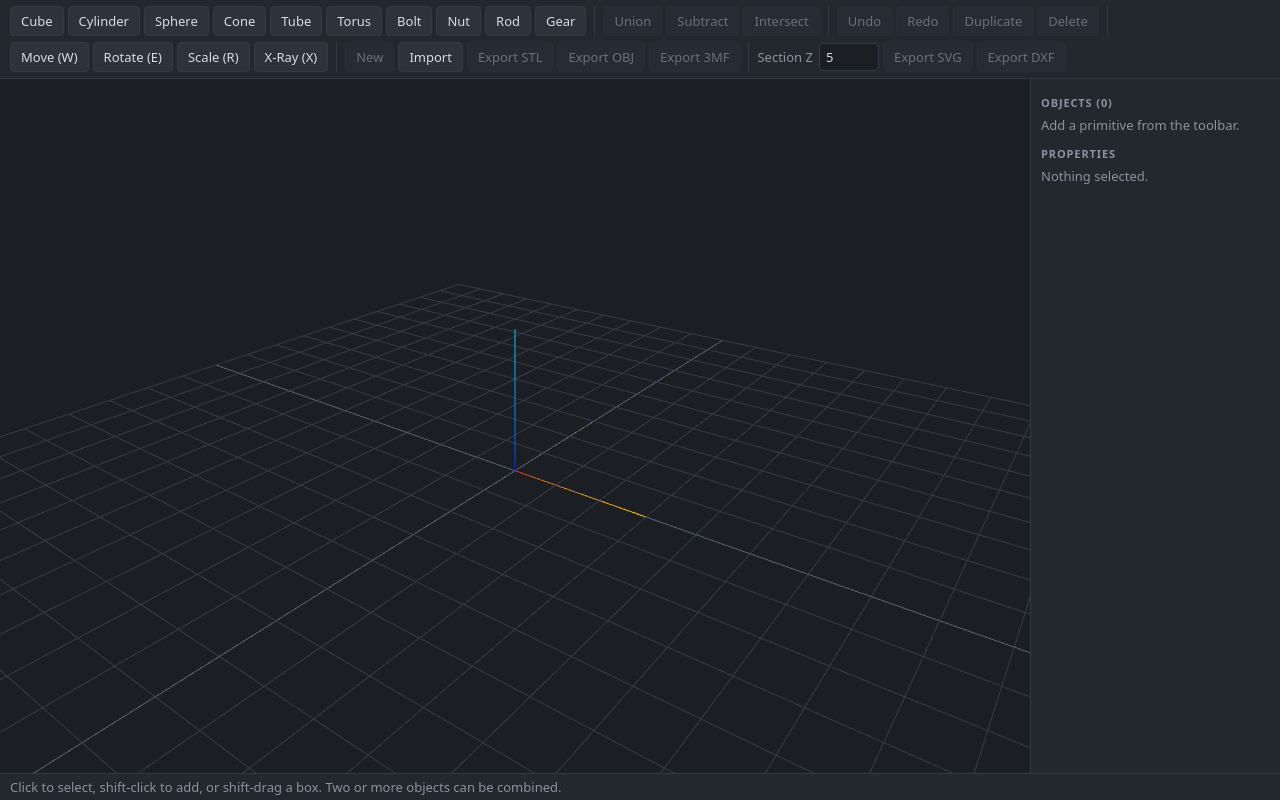
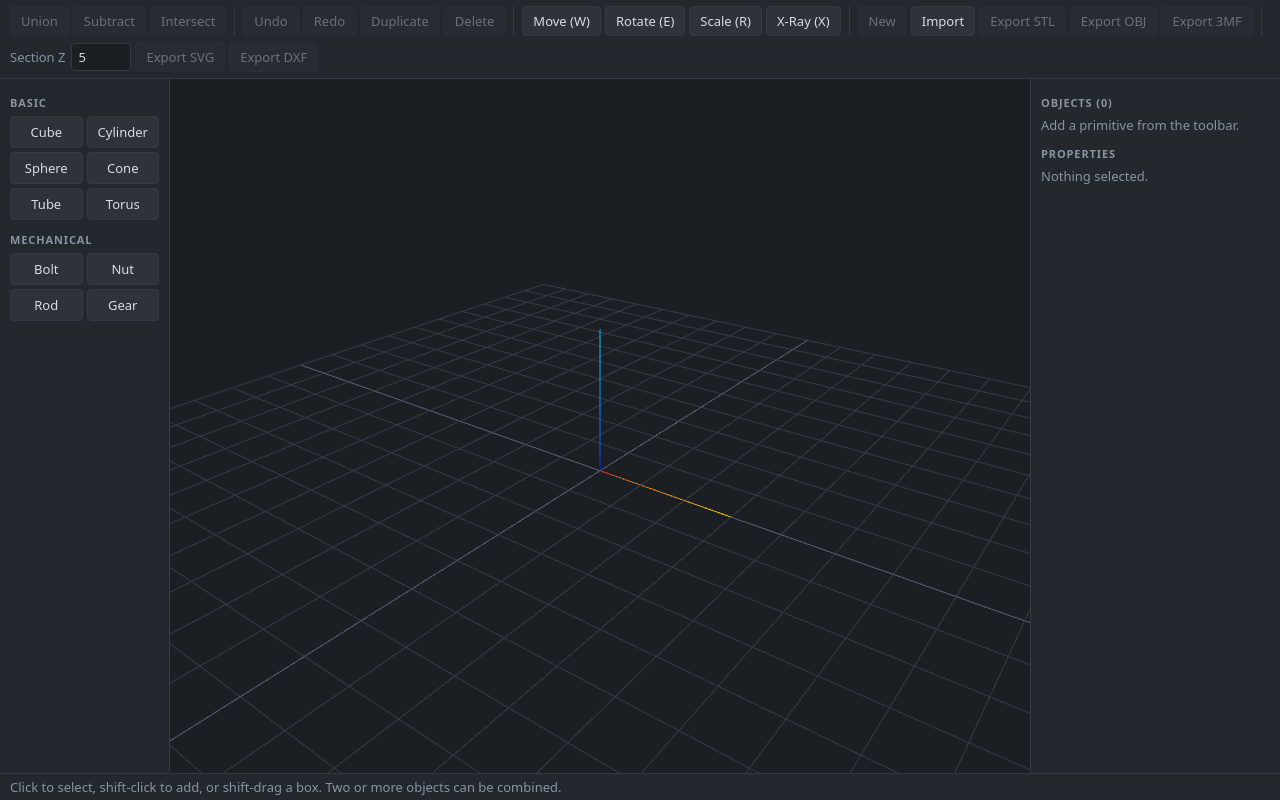
Before and after one commit to N9601/FlowCAD, a website built with Vite: page index.html in a window 1280 px wide. Built offline with nearby package versions, Linux system fonts and the light colour scheme; animation ran at ten frames a second.

Commit message:
Move shape creation into a categorized left palette

```diff
--- a/index.html
+++ b/index.html
@@ -9,6 +9,7 @@
   <body>
     <div id="app">
       <header id="toolbar"></header>
+      <nav id="palette"></nav>
       <main id="viewport"></main>
       <aside id="panel"></aside>
       <footer id="statusbar">Ready</footer>
--- a/src/main.ts
+++ b/src/main.ts
@@ -1,5 +1,6 @@
 import './style.css'
 import { CadDocument, type SavedDocument } from './document'
+import { buildPalette } from './palette'
 import { buildPanel } from './panel'
 import { autosave } from './storage'
 import { buildToolbar } from './toolbar'
@@ -10,6 +11,7 @@ const $ = (sel: string) => document.querySelector<HTMLElement>(sel)!
 const view = new Viewport($('#viewport'))
 const doc = new CadDocument(view)
 buildToolbar($('#toolbar'), $('#statusbar'), doc)
+buildPalette($('#palette'), $('#statusbar'), doc)
 buildPanel($('#panel'), $('#statusbar'), doc)
 
 const saved = await autosave.load<SavedDocument>().catch(() => undefined)
--- /dev/null
+++ b/src/palette.ts
@@ -0,0 +1,49 @@
+import { csg } from './csg/client'
+import type { PrimitiveSpec } from './csg/protocol'
+import type { CadDocument } from './document'
+
+interface Shape {
+  label: string
+  spec: PrimitiveSpec
+}
+
+const CATEGORIES: { title: string; shapes: Shape[] }[] = [
+  {
+    title: 'Basic',
+    shapes: [
+      { label: 'Cube', spec: { kind: 'cube', x: 20, y: 20, z: 20 } },
+      { label: 'Cylinder', spec: { kind: 'cylinder', radius: 10, height: 20, segments: 64 } },
+      { label: 'Sphere', spec: { kind: 'sphere', radius: 12, segments: 64 } },
+      { label: 'Cone', spec: { kind: 'cone', radius: 10, height: 20, segments: 64 } },
+      { label: 'Tube', spec: { kind: 'tube', outerRadius: 10, innerRadius: 7, height: 20, segments: 64 } },
+      { label: 'Torus', spec: { kind: 'torus', majorRadius: 14, minorRadius: 4, segments: 64 } },
+    ],
+  },
+  {
+    title: 'Mechanical',
+    shapes: [
+      { label: 'Bolt', spec: { kind: 'bolt', size: 8, length: 25 } },
+      { label: 'Nut', spec: { kind: 'nut', size: 8, clearance: 0.15 } },
+      { label: 'Rod', spec: { kind: 'rod', size: 8, length: 40 } },
+      { label: 'Gear', spec: { kind: 'gear', module: 2, teeth: 20, pressureAngle: 20, thickness: 8, bore: 8 } },
+    ],
+  },
+]
+
+export function buildPalette(root: HTMLElement, status: HTMLElement, doc: CadDocument) {
+  for (const { title, shapes } of CATEGORIES) {
+    root.appendChild(Object.assign(document.createElement('h2'), { textContent: title }))
+    const grid = root.appendChild(Object.assign(document.createElement('div'), { className: 'grid' }))
+    for (const { label, spec } of shapes) {
+      const button = grid.appendChild(Object.assign(document.createElement('button'), { textContent: label }))
+      button.addEventListener('click', async () => {
+        try {
+          doc.add(label, await csg.primitive(spec), spec)
+          doc.commit()
+        } catch (err) {
+          status.textContent = `Error: ${err instanceof Error ? err.message : err}`
+        }
+      })
+    }
+  }
+}
--- a/src/style.css
+++ b/src/style.css
@@ -24,7 +24,7 @@ body {
 
 #app {
   display: grid;
-  grid-template-columns: 1fr 250px;
+  grid-template-columns: 170px 1fr 250px;
   grid-template-rows: auto 1fr auto;
   height: 100%;
 }
@@ -34,14 +34,33 @@ body {
   grid-column: 1 / -1;
 }
 
-#panel {
+#panel,
+#palette {
   overflow-y: auto;
   padding: 4px 10px 12px;
   background: var(--panel);
+}
+
+#panel {
   border-left: 1px solid var(--border);
 }
 
-#panel h2 {
+#palette {
+  border-right: 1px solid var(--border);
+}
+
+#palette .grid {
+  display: grid;
+  grid-template-columns: 1fr 1fr;
+  gap: 4px;
+}
+
+#palette button {
+  padding: 6px 4px;
+}
+
+#panel h2,
+#palette h2 {
   margin: 12px 0 6px;
   font-size: 11px;
   letter-spacing: 0.08em;
--- a/src/toolbar.ts
+++ b/src/toolbar.ts
@@ -1,23 +1,10 @@
 import { Matrix4 } from 'three'
 import { csg } from './csg/client'
-import type { BooleanOp, PrimitiveSpec } from './csg/protocol'
+import type { BooleanOp } from './csg/protocol'
 import type { CadDocument } from './document'
 import { decodeObj, encode3mf, encodeObj, type NamedPart } from './io/mesh-formats'
 import { encodeDxf, encodeSvg } from './io/section'
 import { decodeStl, download, encodeBinaryStl } from './io/stl'
-
-const PRIMITIVES: { label: string; spec: PrimitiveSpec }[] = [
-  { label: 'Cube', spec: { kind: 'cube', x: 20, y: 20, z: 20 } },
-  { label: 'Cylinder', spec: { kind: 'cylinder', radius: 10, height: 20, segments: 64 } },
-  { label: 'Sphere', spec: { kind: 'sphere', radius: 12, segments: 64 } },
-  { label: 'Cone', spec: { kind: 'cone', radius: 10, height: 20, segments: 64 } },
-  { label: 'Tube', spec: { kind: 'tube', outerRadius: 10, innerRadius: 7, height: 20, segments: 64 } },
-  { label: 'Torus', spec: { kind: 'torus', majorRadius: 14, minorRadius: 4, segments: 64 } },
-  { label: 'Bolt', spec: { kind: 'bolt', size: 8, length: 25 } },
-  { label: 'Nut', spec: { kind: 'nut', size: 8, clearance: 0.15 } },
-  { label: 'Rod', spec: { kind: 'rod', size: 8, length: 40 } },
-  { label: 'Gear', spec: { kind: 'gear', module: 2, teeth: 20, pressureAngle: 20, thickness: 8, bore: 8 } },
-]
 
 const BOOLEANS: { label: string; op: BooleanOp }[] = [
   { label: 'Union', op: 'union' },
@@ -42,14 +29,6 @@ export function buildToolbar(root: HTMLElement, status: HTMLElement, doc: CadDoc
       }
     })
     return parent.appendChild(el)
-  }
-
-  const primitives = group()
-  for (const { label, spec } of PRIMITIVES) {
-    button(primitives, label, async () => {
-      doc.add(label, await csg.primitive(spec), spec)
-      doc.commit()
-    })
   }
 
   const booleans = group()
```
